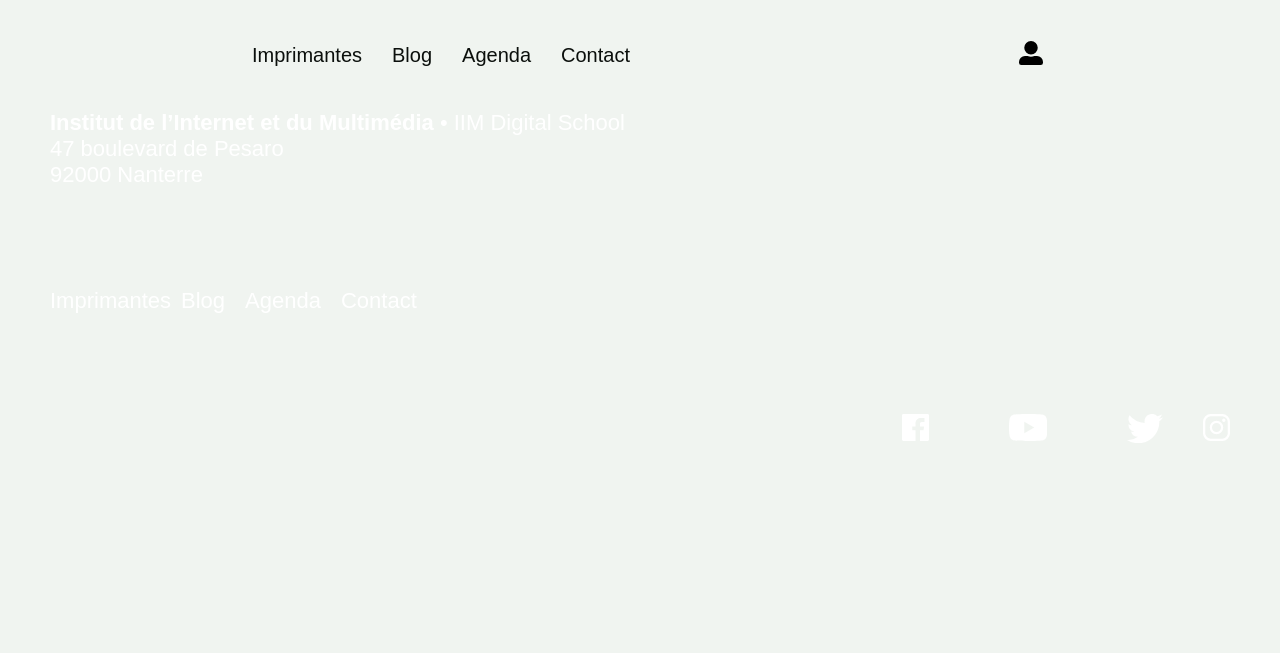
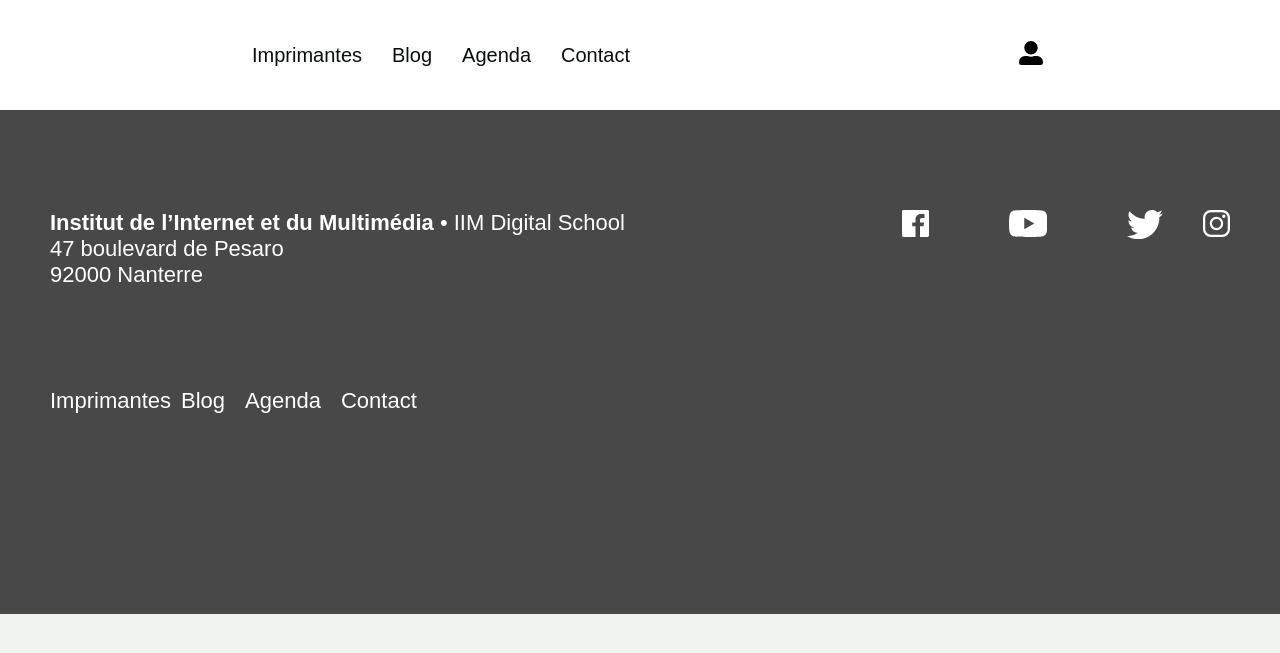
Before and after one commit to WallAshing/Creative-Lab, a Symfony app: template templates/base.html.twig in a window 1280 px wide. Shown: the top 653 px of the page. Run offline with Twig, Linux system fonts and the light colour scheme; the template is opened without the code that fills it, so the values that code supplies are empty; some libraries are stand-ins or nearby versions; some web fonts are replaced.

Commit message:
Fix problem

```diff
--- a/public/style/css/main.css
+++ b/public/style/css/main.css
@@ -141,7 +141,6 @@ button:hover {
   display: grid;
   grid-template-columns: repeat(2, 1fr);
   gap: 30px;
-<<<<<<< HEAD
   margin: 100px 0;
 }
 @media screen and (max-width: 1000px) {
@@ -153,15 +152,10 @@ button:hover {
 .card-articles-blog img {
   grid-column: 2/3;
   grid-row: 1/2;
-=======
-}
-.card-articles-blog img {
->>>>>>> 39e4a7a (merge)
   width: 100%;
   height: fit-content;
   object-fit: cover;
 }
-<<<<<<< HEAD
 .card-articles-blog .description-articles-blog {
   grid-column: 1/2;
   grid-row: 1/2;
@@ -298,8 +292,6 @@ button:hover {
 .card-articles-actu-blog .text {
   margin: 0 20px;
 }
-=======
->>>>>>> 39e4a7a (merge)
 
 header {
   width: 100vw;
@@ -355,7 +347,6 @@ header nav ul li {
   margin: 0 20px;
 }
 
-<<<<<<< HEAD
 footer {
   background: #484849;
   display: flex;
@@ -394,6 +385,4 @@ footer .footer-right .footer-nav-social-media ul li:not(:last-child) {
   padding: 0 40px;
 }
 
-=======
->>>>>>> 39e4a7a (merge)
 /*# sourceMappingURL=main.css.map */
--- a/public/style/scss/abstracts/_variables.scss
+++ b/public/style/scss/abstracts/_variables.scss
@@ -10,14 +10,6 @@ $color-green: #68D880;
 $color-linear: linear-gradient(90deg, #288E93, #60CF82);
 $color-linear-invert: linear-gradient(90deg, #60CF82, #288E93);
 
-<<<<<<< HEAD
-// * RADIUS *
 $radius-medium: 16px;
 
-=======
->>>>>>> 39e4a7a (merge)
-// * FONTS *
-// ? Declare in _placeholders.scss ?
-
-// * TRANSITIONS *
 $transition: .3s;
--- a/public/style/scss/main.scss
+++ b/public/style/scss/main.scss
@@ -25,9 +25,4 @@
 @import "./sections/nav";
 @import "./sections/footer";
 
-
-<<<<<<< HEAD
 // sass --watch public/style/scss/main.scss:public/style/css/main.css
-=======
-// sass --watch public/style/scss/main.scss:public/style/css/main.csssass --watch public/style/scss/main.scss:public/style/css/main.css
->>>>>>> 39e4a7a (merge)
--- a/public/style/scss/pages/_blog.scss
+++ b/public/style/scss/pages/_blog.scss
@@ -14,11 +14,6 @@
     padding: 170px 0 250px 0;
 }
 
-<<<<<<< HEAD
-// Tutos
-
-=======
->>>>>>> 39e4a7a (merge)
 .container-articles-tutos{
     display: flex;
     justify-content: space-evenly;
@@ -45,15 +40,10 @@
     height: fit-content;
 }
 
-<<<<<<< HEAD
-
-=======
->>>>>>> 39e4a7a (merge)
 .card-articles-blog{
     display: grid;
     grid-template-columns: repeat(2, 1fr);
     gap: 30px;
-<<<<<<< HEAD
     margin: 100px 0;
     @media screen and (max-width : 1000px) {
         display: flex;
@@ -62,14 +52,10 @@
     img{
         grid-column: 2/3;
         grid-row: 1/2;
-=======
-    img{
->>>>>>> 39e4a7a (merge)
         width: 100%;
         height: fit-content;
         object-fit: cover;
     }
-<<<<<<< HEAD
     .description-articles-blog{
         grid-column: 1/2;
         grid-row: 1/2;
@@ -87,10 +73,6 @@
     }
 }
 
-// ********** Projets **********
-// =============================
-
-// Container
 
 .container-articles-projets-blog, .container-articles-actu-blog{
     width: 100%;
@@ -212,6 +194,5 @@
     .text{
         margin: 0 20px;
     }
-=======
->>>>>>> 39e4a7a (merge)
+
 }
--- a/public/style/scss/sections/_footer.scss
+++ b/public/style/scss/sections/_footer.scss
@@ -1,6 +1,4 @@
-// **** FOOTER **** //
-<<<<<<< HEAD
-// ================ //
+
 
 footer{
     background: $color-grey;
@@ -41,6 +39,3 @@ footer{
         }
     }
 }
-=======
-// ================ //
->>>>>>> 39e4a7a (merge)
```
Also changed, not shown: templates/blog/index.html.twig (+0 -33 lines), 1 other file.
